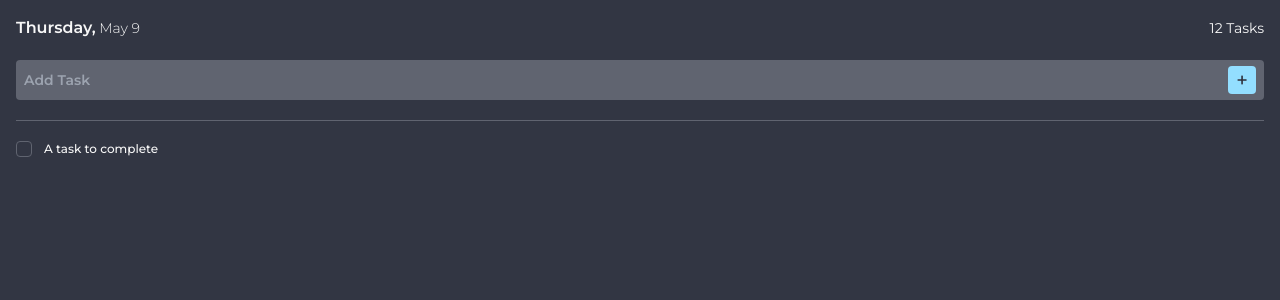
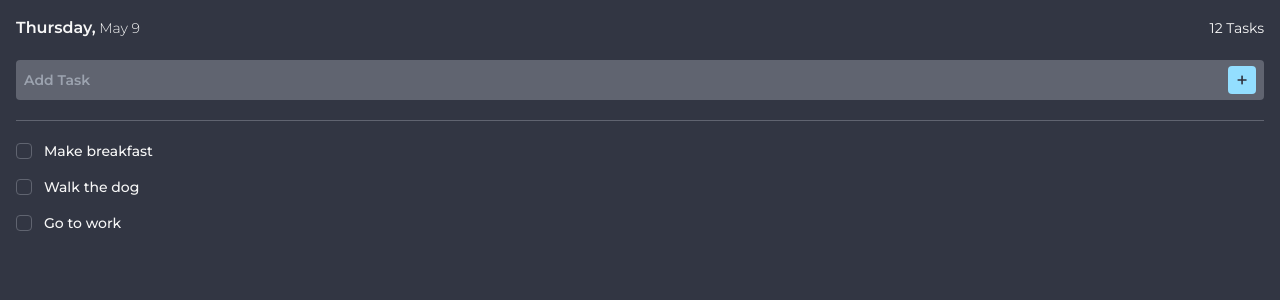
Before and after one commit to laurentiu-m/todo-app, a React (Vite) app: page / in a window 1280 px wide. Shown: the top 300 px of the page. Built offline with nearby package versions, Linux system fonts and the light colour scheme.

Commit message:
Add task feature, Print the current tasks

```diff
--- a/src/App.jsx
+++ b/src/App.jsx
@@ -1,13 +1,38 @@
+import { useState } from "react";
 import Nav from "./Nav";
 import TaskInput from "./TaskInput";
 import TaskList from "./TaskList";
 
 function App() {
+  const [tasks, setTasks] = useState([
+    "Make breakfast",
+    "Walk the dog",
+    "Go to work",
+  ]);
+  const [newTask, setNewTask] = useState("");
+
+  const handleInputChange = (e) => {
+    setNewTask(e.target.value);
+  };
+
+  const addTask = () => {
+    if (newTask.trim() !== "") {
+      setTasks((t) => [...t, newTask]);
+      setNewTask("");
+    }
+  };
+
+  console.log(tasks);
+
   return (
     <main className="font-sans p-4 h-screen space-y-5 bg-black text-white">
       <Nav />
-      <TaskInput />
-      <TaskList />
+      <TaskInput
+        addTask={addTask}
+        newTask={newTask}
+        handleInputChange={handleInputChange}
+      />
+      <TaskList tasks={tasks} />
     </main>
   );
 }
--- a/src/TaskInput.jsx
+++ b/src/TaskInput.jsx
@@ -1,9 +1,16 @@
-function TaskInput() {
+import PropTypes from "prop-types";
+
+function TaskInput({ addTask, newTask, handleInputChange }) {
   return (
-    <form action="#" className="flex relative w-full place-items-center">
+    <form
+      onSubmit={addTask}
+      className="flex relative w-full place-items-center"
+    >
       <input
         type="text"
         className="w-full h-10 pl-2 pr-11 text-sm font-medium rounded bg-grey text-white focus:outline-blue focus:outline focus:outline-2 placeholder:font-semibold "
+        value={newTask}
+        onChange={handleInputChange}
         placeholder="Add Task"
       />
       <button
@@ -16,4 +23,10 @@ function TaskInput() {
   );
 }
 
+TaskInput.propTypes = {
+  addTask: PropTypes.func,
+  newTask: PropTypes.string,
+  handleInputChange: PropTypes.func,
+};
+
 export default TaskInput;
--- a/src/TaskList.jsx
+++ b/src/TaskList.jsx
@@ -1,23 +1,30 @@
-function TaskList() {
+import PropTypes from "prop-types";
+
+function TaskList({ tasks }) {
   return (
     <div className="flex flex-col gap-5">
       <hr className="h-px bg-grey border-0" />
 
-      <div className="flex flex-col">
-        <div className="flex flex-row place-items-center gap-3">
+      <div className="flex flex-col gap-4">
+        {tasks.map((task, index) => (
+          <div key={index} className="flex flex-row place-items-center gap-3">
             <input
-            id=""
+              id={`task-${index}`}
               type="checkbox"
-            value=""
               className="appearance-none w-4 h-4 rounded border border-grey"
             />
-          <label htmlFor="" className="text-xs font-medium">
-            A task to complete
+            <label htmlFor={`task-${index}`} className="text-sm font-medium">
+              {task}
             </label>
           </div>
+        ))}
       </div>
     </div>
   );
 }
 
+TaskList.propTypes = {
+  tasks: PropTypes.array,
+};
+
 export default TaskList;
```
Lines whose indentation alone changed are shown as unchanged.
